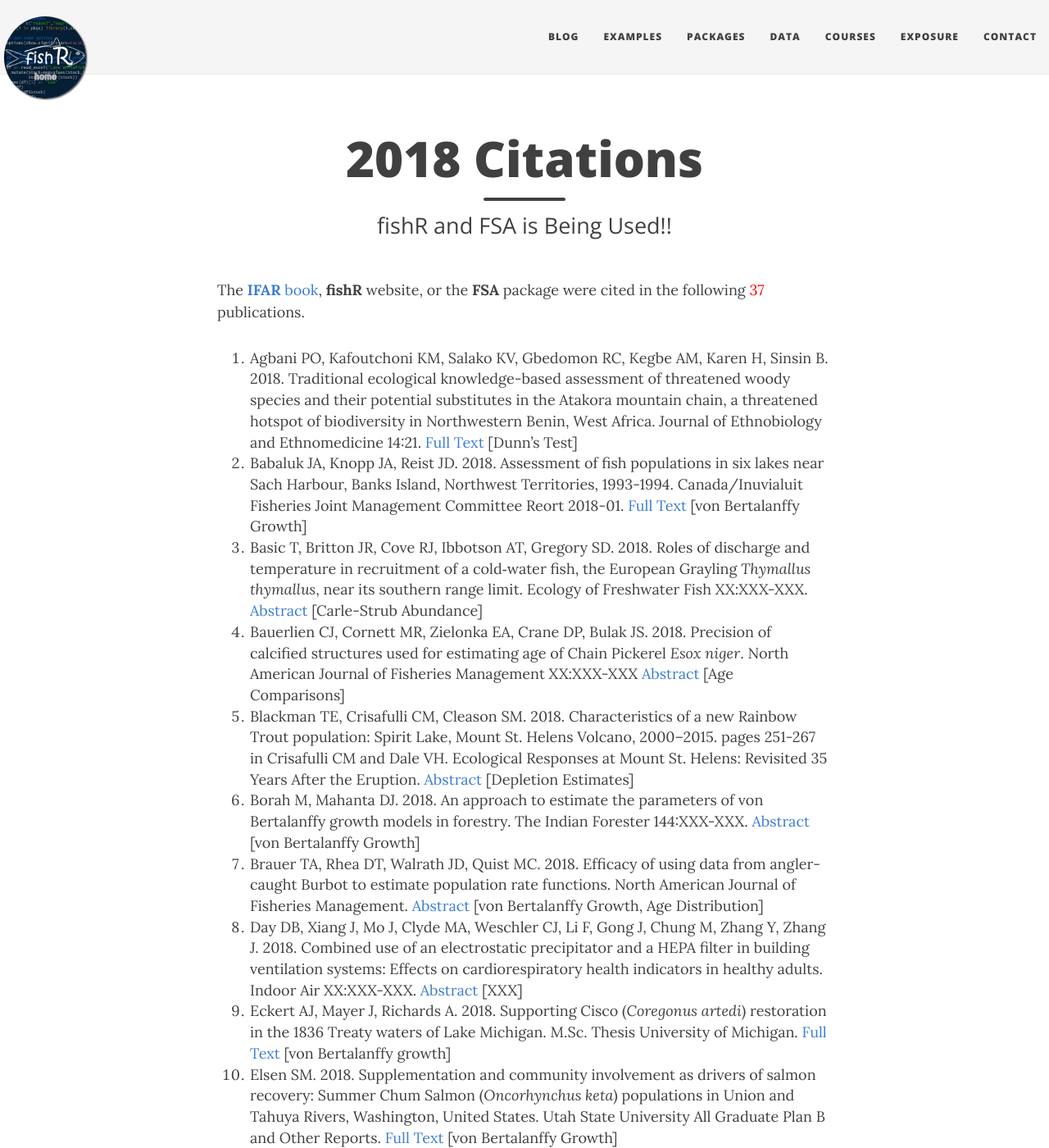
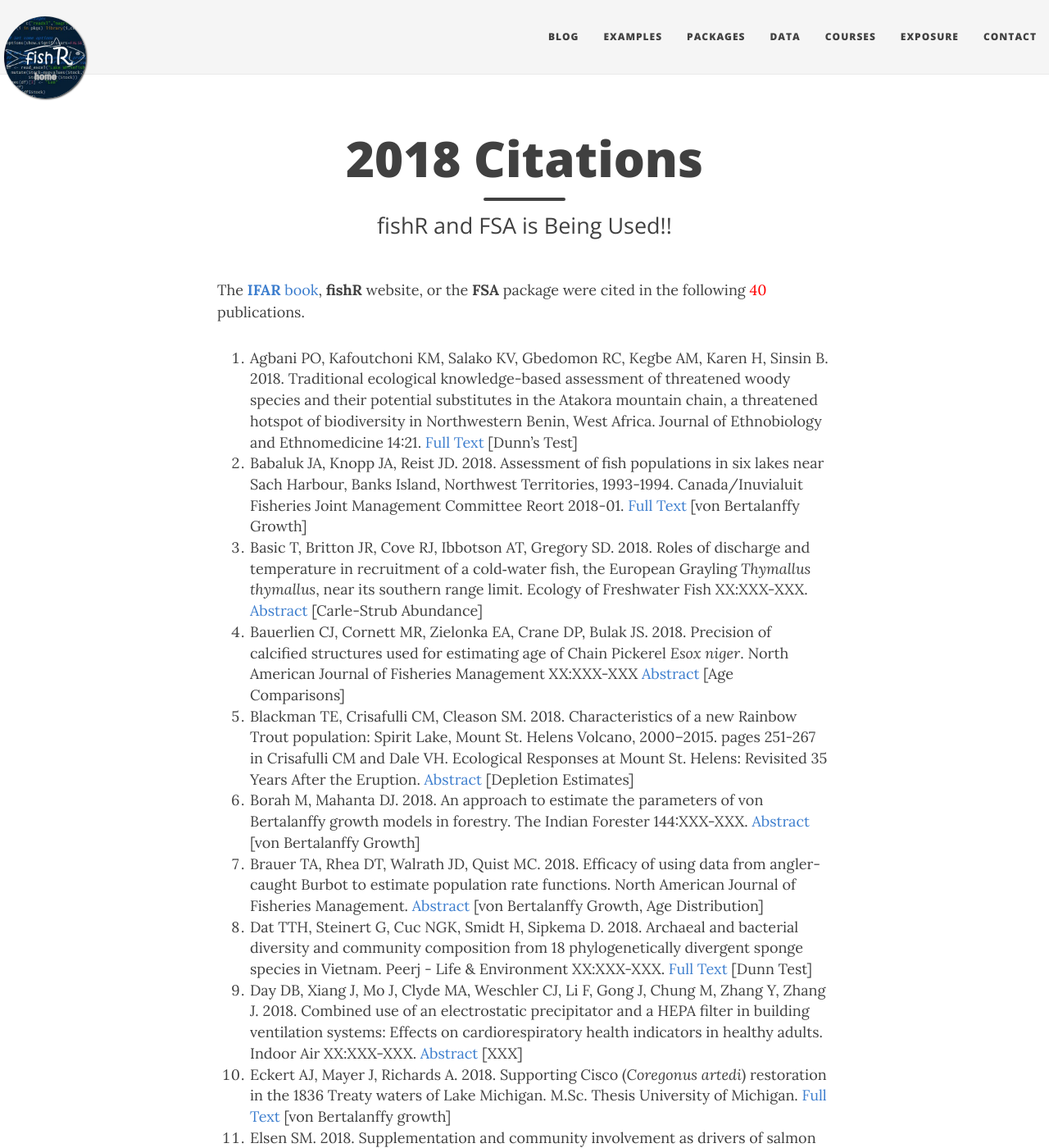
Before and after one commit to droglenc/fishR, a Jekyll site: the page built from exposure/exposure-citations18.md, in a window 1280 px wide and 1400 px high. Shown: the whole window at 82% size. Built offline with Jekyll 4.4.1, drawn with Linux system fonts in a browser that asks for light colours; nearby versions of some CDN libraries; some of the changed text lies outside the part shown.

Commit message:
Added citations

```diff
--- a/exposure/exposure-citations18.md
+++ b/exposure/exposure-citations18.md
@@ -5,7 +5,7 @@
 css: "/css/exposure-citation.css"
 ---
 
-The [**IFAR** book](http://derekogle.com/IFAR/), **fishR** website, or the **FSA** package were cited in the following <span id="contact-div">37</span> publications.
+The [**IFAR** book](http://derekogle.com/IFAR/), **fishR** website, or the **FSA** package were cited in the following <span id="contact-div">40</span> publications.
 
 1. Agbani PO, Kafoutchoni KM, Salako KV, Gbedomon RC, Kegbe AM, Karen H, Sinsin B. 2018. Traditional ecological knowledge-based assessment of threatened woody species and their potential substitutes in the Atakora mountain chain, a threatened hotspot of biodiversity in Northwestern Benin, West Africa. Journal of Ethnobiology and Ethnomedicine 14:21. [Full Text](https://ethnobiomed.biomedcentral.com/articles/10.1186/s13002-018-0219-6) [Dunn's Test]
 1. Babaluk JA, Knopp JA, Reist JD. 2018. Assessment of fish populations in six lakes near Sach Harbour, Banks Island, Northwest Territories, 1993-1994. Canada/Inuvialuit Fisheries Joint Management Committee Reort 2018-01. [Full Text](https://www.researchgate.net/profile/John_Babaluk/publication/323547130_Assessment_of_fish_populations_in_six_lakes_near_Sachs_Harbour_Banks_Island_Northwest_Territories_1993-1994/links/5a9c0c8baca2721e3f320937/Assessment-of-fish-populations-in-six-lakes-near-Sachs-Harbour-Banks-Island-Northwest-Territories-1993-1994.pdf) [von Bertalanffy Growth]
@@ -14,6 +14,7 @@
 1. Blackman TE, Crisafulli CM, Cleason SM. 2018. Characteristics of a new Rainbow Trout population: Spirit Lake, Mount St. Helens Volcano, 2000–2015. pages 251-267 in Crisafulli CM and Dale VH. Ecological Responses at Mount St. Helens: Revisited 35 Years After the Eruption. [Abstract](https://link.springer.com/chapter/10.1007/978-1-4939-7451-1_14) [Depletion Estimates]
 1. Borah M, Mahanta DJ. 2018. An approach to estimate the parameters of von Bertalanffy growth models in forestry. The Indian Forester 144:XXX-XXX. [Abstract](http://www.indianforester.co.in/index.php/indianforester/article/view/121305) [von Bertalanffy Growth]
 1. Brauer TA, Rhea DT, Walrath JD, Quist MC. 2018. Efficacy of using data from angler-caught Burbot to estimate population rate functions. North American Journal of Fisheries Management. [Abstract](https://www.researchgate.net/publication/324444698_Efficacy_of_Using_Data_from_Angler-Caught_Burbot_to_Estimate_Population_Rate_Functions) [von Bertalanffy Growth, Age Distribution]
+1. Dat TTH, Steinert G, Cuc NGK, Smidt H, Sipkema D. 2018. Archaeal and bacterial diversity and community composition from 18 phylogenetically divergent sponge species in Vietnam. Peerj - Life & Environment XX:XXX-XXX. [Full Text](https://peerj.com/articles/4970/) [Dunn Test]
 1. Day DB, Xiang J, Mo J, Clyde MA, Weschler CJ, Li F, Gong J, Chung M, Zhang Y, Zhang J. 2018. Combined use of an electrostatic precipitator and a HEPA filter in building ventilation systems: Effects on cardiorespiratory health indicators in healthy adults. Indoor Air XX:XXX-XXX. [Abstract](http://onlinelibrary.wiley.com/doi/10.1111/ina.12447/full) [XXX]
 1. Eckert AJ, Mayer J, Richards A. 2018. Supporting Cisco (*Coregonus artedi*) restoration in the 1836 Treaty waters of Lake Michigan. M.Sc. Thesis University of Michigan. [Full Text](https://deepblue.lib.umich.edu/bitstream/handle/2027.42/143187/Supporting%2520Cisco%2520Restoration%2520in%2520the%25201836%2520Treaty%2520Waters%2520of%2520Lake%2520Michigan_324.pdf%3Fsequence%3D1%26isAllowed%3Dy&hl=en&sa=X&scisig=AAGBfm2OKdqDdIJPL66z9LBLqF4Jjq-w3Q&nossl=1&oi=scholaralrt) [von Bertalanffy growth]
 1. Elsen SM. 2018. Supplementation and community involvement as drivers of salmon recovery: Summer Chum Salmon (*Oncorhynchus keta*) populations in Union and Tahuya Rivers, Washington, United States. Utah State University All Graduate Plan B and Other Reports. [Full Text](https://digitalcommons.usu.edu/cgi/viewcontent.cgi?article=2226&context=gradreports) [von Bertalanffy Growth]
@@ -27,6 +28,7 @@
 1. Koch J, Neely B, Sowards B. 2018. Precision of three structures for Saugeye age estimation. North American Journal of Fisheries Management. 38:31-38. [Abstract](http://onlinelibrary.wiley.com/doi/10.1002/nafm.10019/abstract) [Age Comparisons??]
 1. Long JM, Holley CT, Taylor AT. 2018. Evaluation of ageing accuracy with complementary non-lethal methods for slow-growing, northern populations of shoal bass. Fisheries Management and Ecology ##:###-###. [Full Text](https://www.researchgate.net/publication/323615561_Evaluation_of_ageing_accuracy_with_complementary_non-lethal_methods_for_slow-growing_northern_populations_of_shoal_bass) [von Bertalanffy Growth]
 1. Lyons JL, Oele DL. 2018. Sauger and Walleye year-class formation in the Lower Wisconsin River, 1987-2016. North American Journal of Fisheries Management. xx:XXX-XXX. [Abstract](https://onlinelibrary.wiley.com/doi/abs/10.1002/nafm.10180) [XXX]
+1. Morbey YE. 2018. Female‐biased dimorphism in size and age at maturity is reduced at higher latitudes in lake whitefish *Coregonus clupeaformis*. Journal of Fish Biology XX:XXX-XXX [Abstract](https://onlinelibrary.wiley.com/doi/abs/10.1111/jfb.13675) [XXX]
 1. Moriwaki J, Omori R, Shimozuru M, Tsuruga H, Mano T, Tsubota T. 2018. Evaluation of body condition using body mass and chest girth in brown bears of Hokkaido, Japan (*Ursus arctosyesoensis*). Japanese Journal of Veterinary Research 66:71-81. [Full Text](https://eprints.lib.hokudai.ac.jp/dspace/bitstream/2115/70493/1/p071-081%20Toshio_Tsubota.pdf) [Growth]
 1. Morson JM. 2018. Understanding the ecological processes that drive patterns in fishery selectivity and survey catchability. Dissertation, Rutgers University. [Full Text](http://scholar.google.com/scholar_url?url=https://rucore.libraries.rutgers.edu/rutgers-lib/56061/PDF/1/&hl=en&sa=X&scisig=AAGBfm3oPizfJa5iIEZHcrzzNZgYhkG9Zg&nossl=1&oi=scholaralrt) [Age-Length Key]
 1. Muthuskrishnan R, Fong P. 2018. Rapid recovery of a coral dominated Eastern Tropical Pacific reef after experimentally produced anthropogenic disturbance. Marine Environmental Research XX:XXX-XXX. [Abstract](https://www.sciencedirect.com/science/article/pii/S0141113617307080) [`hoCoef()`]
@@ -39,6 +41,7 @@
 1. Serrano JM, Collignon RM, Zou Y, Millar JG. 2018. Identification of sex pheromones and sex pheromone mimics for two North American click beetle cpecies (Coleoptera: Elateridae) in the Genus *Cardiophorus* Esch. Journal of Chemical Ecology XX:XXX-XXX. [Abstract](https://link.springer.com/article/10.1007/s10886-018-0940-6) [Dunn Test]
 1. Sillner N, Walker A, Koch W, Witting M, Schmitt-Kopplin P. 2018. Metformin impacts cecal bile acid profiles in mice. Journal of Chromatography B 1083:35-43. [Abstract](https://www.sciencedirect.com/science/article/pii/S1570023218300795) [Dunn Test]
 1. Snow RA, Porta MJ, Long JM. 2018. Precision of four otolith techniques for estimating age of White Perch from a thermally altered reservoir. North American Journal of Fisheries Management. XX:XXX-XXX. [Abstract](https://onlinelibrary.wiley.com/doi/abs/10.1002/nafm.10069) [Growth]
+1. Studivan M. 2018. Genetic connectivity and phenotypic plasticity of shallow and mesophotic coral ecosystems in the Gulf of Mexico. Dissertation, Florida Atlantic University. [Full Text](https://search.proquest.com/openview/f3ce3441c636d37e1b799b44b7955ee6/) [Dunn's Test]
 1. Szekely D, Szekely P, Stanescu F, Cogalniceanu D, Ulrich S. 2018. Breed fast, die young: Demography of a poorly known fossorial frog from the xeric Neotropics. Salamandra 54:37-44. [Full Text](https://www.researchgate.net/profile/Florina_Stanescu/publication/320779366_Breed_fast_die_young_Demography_of_a_poorly_known_fossorial_frog_from_the_xeric_Neotropics/links/5a85c642aca272017e564ce2/Breed-fast-die-young-Demography-of-a-poorly-known-fossorial-frog-from-the-xeric-Neotropics.pdf) [von Bertalanffy Growth]
 1. Tibihika PD, Waidbacher H, Masembe C, Curto M, Sabatino S, Alemayehu E, Meulenbroek P, Akoll P, Meimberg H. 2018. Anthropogenic impacts on the contextual morphological diversification and adaptation of Nile tilapia (*Oreochromis niloticus*, L. 1758) in East Africa. Environmental Biology of Fishes XX:XXX-XXX [Full Text](https://link.springer.com/article/10.1007/s10641-017-0704-0) [Condition]
 1. Vukov D, Ilic M, Cuk M, Radulovic S, Igic R, Janauer GA. 2018. Combined effects of physical environmental conditions and anthropogenic alterations are associated with macrophyte habitat fragmentation in rivers - Study of the Danube in Serbia. Science of the Total Environment 634:780-790. [Abstract](https://www.sciencedirect.com/science/article/pii/S0048969718311288) [Dunn's Test]
```
